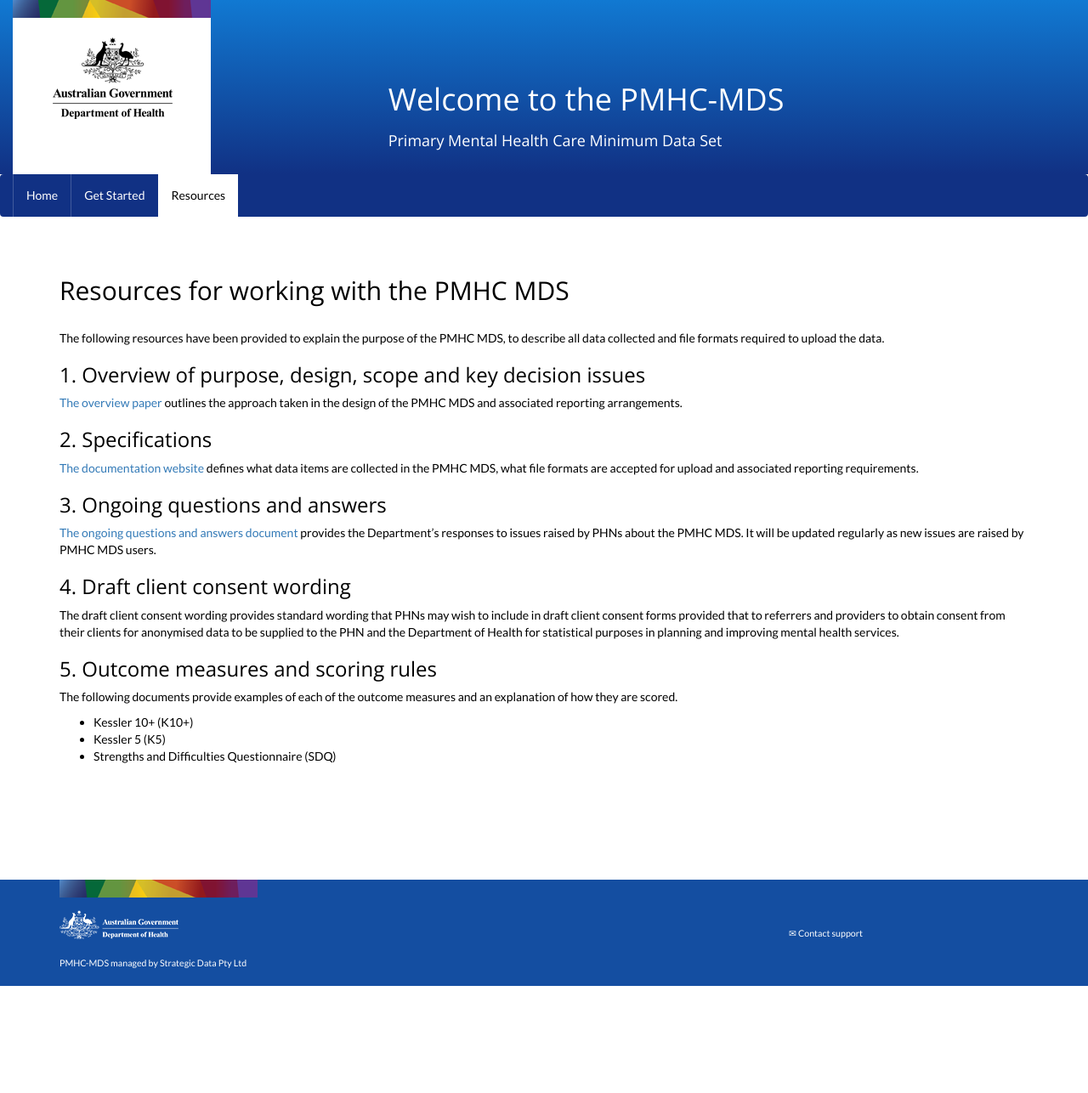
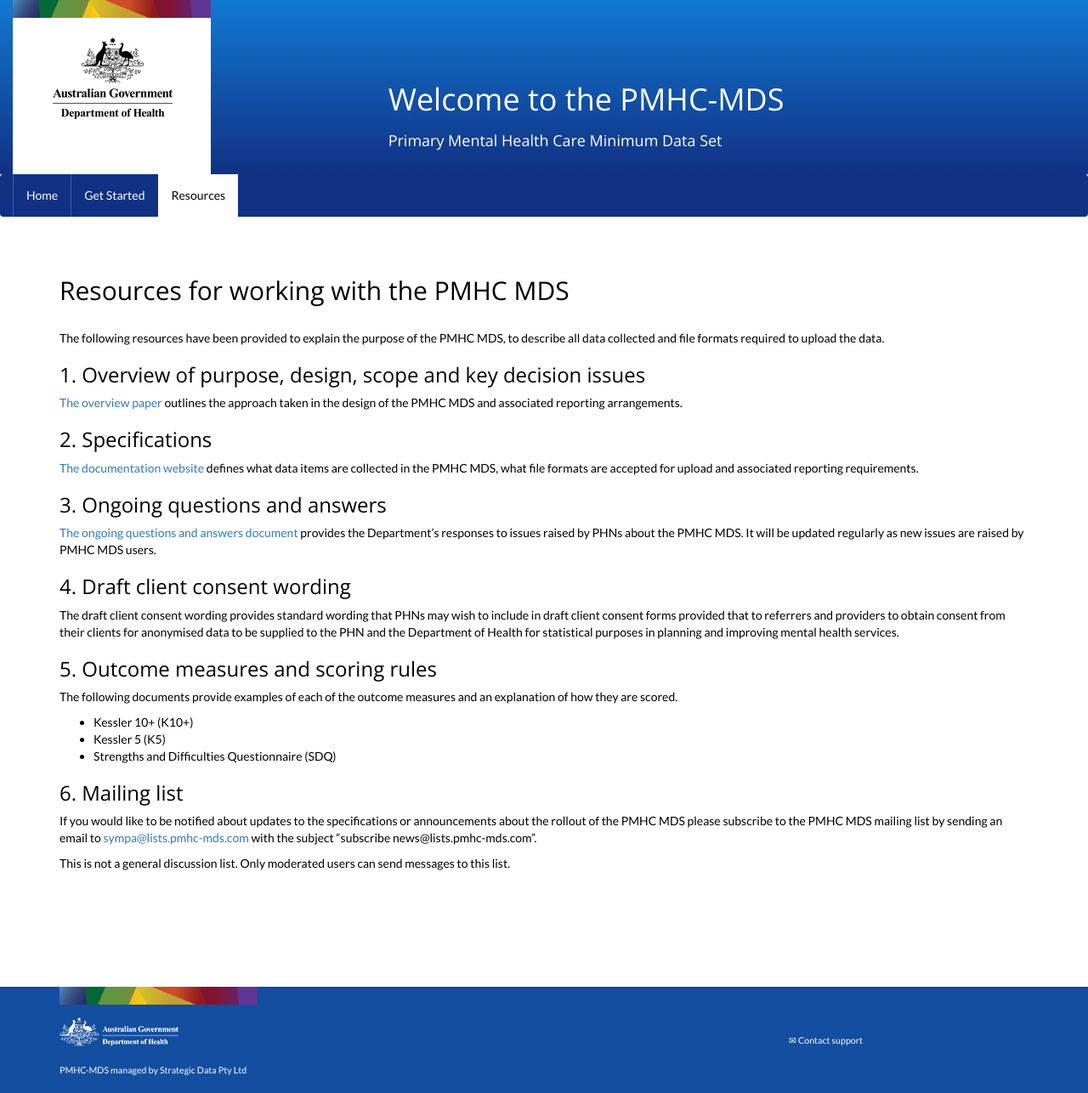
Before and after one commit to logicly-au/pmhc-mds.com, a Jekyll site: the page built from _source/resources.md, in a window 1280 px wide. Shown: the whole page at 85% size. Built offline with Jekyll 4.4.1, drawn with Linux system fonts in a browser that asks for light colours; before the commit the page ends 1160 px from its top, so only the background shows below that.

Commit message:
Added instructions for subscribing to the mailing list.

```diff
--- a/_deploy/index.html
+++ b/_deploy/index.html
@@ -94,6 +94,12 @@
 
 <p>A <a href="//docs.pmhc-mds.com/">draft specification</a> of the data items to be collected in the PMHC MDS is available.</p>
 
+<p>If you would like to be notified about updates to this specification or
+announcements about the rollout of the PMHC MDS please subscribe to the
+PMHC MDS mailing list by sending an email to
+<a href="mailto:sympa@lists.pmhc-mds.com?subject=subscribe%20news">sympa@lists.pmhc-mds.com</a> with the subject “subscribe news@lists.pmhc-mds.com”. This is not a general discussion list. Only moderated users can send
+messages to this list.</p>
+
 <p>Information about <a href="/getstarted/">how to get started</a> on the PMHC MDS is available and will be regularly updated.</p>
 
       </div>
--- a/_source/resources.md
+++ b/_source/resources.md
@@ -38,3 +38,12 @@
 * Kessler 10+ (K10+)
 * Kessler 5 (K5)
 * Strengths and Difficulties Questionnaire (SDQ)
+
+### 6. Mailing list
+If you would like to be notified about updates to the specifications or
+announcements about the rollout of the PMHC MDS please subscribe to the
+PMHC MDS mailing list by sending an email to
+[sympa@lists.pmhc-mds.com](mailto:sympa@lists.pmhc-mds.com?subject=subscribe%20news) with the subject "subscribe news@lists.pmhc-mds.com".
+
+This is not a general discussion list. Only moderated users can send
+messages to this list.
```
Also changed, not shown: _deploy/resources/index.html (+9 -0 lines), _source/index.md (+6 -0 lines), 1 other file.
